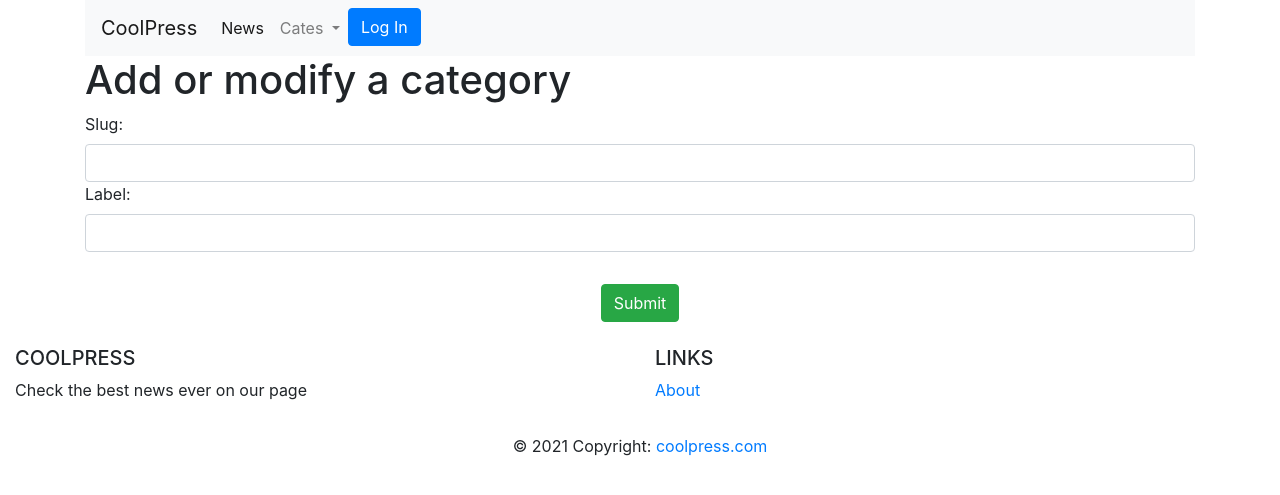
After one commit to tuxskar/coolpress, a Django app: page /category/add/ in a window 1280 px wide. The commit adds this page. Shown: the top 495 px of the page. Run offline with Django 3.2, Linux system fonts and the light colour scheme; data that the repository does not hold is empty.

Commit message:
Added features to work with Categories using class based views

```diff
--- a/coolpress/press/forms.py
+++ b/coolpress/press/forms.py
@@ -1,6 +1,6 @@
 from django.forms import ModelForm, TextInput, Select, Textarea
 
-from press.models import Post
+from press.models import Post, Category
 
 
 class PostForm(ModelForm):
@@ -14,3 +14,13 @@ class PostForm(ModelForm):
             'category': Select(attrs={'class': 'form-control'}),
             'status': Select(attrs={'class': 'form-control'}),
         }
+
+
+class CategoryForm(ModelForm):
+    class Meta:
+        model = Category
+        fields = ['slug', 'label']
+        widgets = {
+            'slug': TextInput(attrs={'class': 'form-control'}),
+            'label': TextInput(attrs={'class': 'form-control'}),
+        }
--- a/coolpress/press/models.py
+++ b/coolpress/press/models.py
@@ -2,6 +2,7 @@ from enum import Enum
 
 from django.contrib.auth.models import User
 from django.db import models
+from django.urls import reverse
 
 
 class CoolUser(models.Model):
@@ -20,7 +21,10 @@ class Category(models.Model):
         verbose_name_plural = "categories"
 
     label = models.CharField(max_length=200)
-    slug = models.SlugField(max_length=200)
+    slug = models.SlugField(max_length=200, unique=True)
+
+    def get_absolute_url(self):
+        return reverse('category-detail', kwargs={'pk': self.pk})
 
     def __str__(self):
         return f'{self.slug}'
--- a/coolpress/press/templates/base.html
+++ b/coolpress/press/templates/base.html
@@ -15,10 +15,15 @@
 
 </head>
 <body>
+
+
 <div class="container">
     {% include 'navbar.html' %}
     {% block content %}
     {% endblock %}
 </div>
+{% include 'footer.html' %}
+
 </body>
+
 </html>
--- /dev/null
+++ b/coolpress/press/templates/footer.html
@@ -0,0 +1,51 @@
+<footer class="page-footer font-small blue pt-4" style="padding-left: 0px;">
+
+      <!-- Footer Links -->
+      <div class="container-fluid text-center text-md-left">
+
+        <!-- Grid row -->
+        <div class="row">
+
+          <!-- Grid column -->
+          <div class="col-md-6 mt-md-0 mt-3">
+
+            <!-- Content -->
+            <h5 class="text-uppercase">CoolPress</h5>
+            <p>Check the best news ever on our page</p>
+
+          </div>
+          <!-- Grid column -->
+
+          <hr class="clearfix w-100 d-md-none pb-3">
+
+          <!-- Grid column -->
+          <div class="col-md-3 mb-md-0 mb-3">
+
+            <!-- Links -->
+            <h5 class="text-uppercase">Links</h5>
+
+            <ul class="list-unstyled">
+              <li>
+                <a href="{% url 'about' %}">About</a>
+              </li>
+
+            </ul>
+
+          </div>
+          <!-- Grid column -->
+
+
+
+        </div>
+        <!-- Grid row -->
+
+      </div>
+      <!-- Footer Links -->
+
+      <!-- Copyright -->
+      <div class="footer-copyright text-center py-3">© {% now "Y" %} Copyright:
+        <a href="https://mdbootstrap.com/"> coolpress.com</a>
+      </div>
+      <!-- Copyright -->
+
+    </footer>
--- a/coolpress/press/templates/navbar.html
+++ b/coolpress/press/templates/navbar.html
@@ -3,6 +3,9 @@
   <button class="navbar-toggler" type="button" data-toggle="collapse" data-target="#navbarNavDropdown" aria-controls="navbarNavDropdown" aria-expanded="false" aria-label="Toggle navigation">
     <span class="navbar-toggler-icon"></span>
   </button>
+    {% if subtitle %}
+{{subtitle}}
+{% endif %}
   <div class="collapse navbar-collapse" id="navbarNavDropdown">
     <ul class="navbar-nav justify-content-end">
       <li class="nav-item active">
@@ -19,7 +22,7 @@
 
 
             <div class="dropdown-divider"></div>
-            <a class="dropdown-item" href="#">Category List</a>
+            <a class="dropdown-item" href="{% url 'category-list' %}">Category List</a>
 
         </div>
       </li>
--- /dev/null
+++ b/coolpress/press/templates/press/category_form.html
@@ -0,0 +1,15 @@
+{% extends 'base.html' %}
+
+{% block content %}
+<h1>Add or modify a category</h1>
+<form method="post">
+    {% csrf_token %}
+    <div class="form-group">
+        {{form}}
+    </div>
+    <div class="text-center">
+        <input class="btn btn-success mt-3" type="submit" value="Submit">
+    </div>
+</form>
+
+{% endblock %}
--- a/coolpress/press/urls.py
+++ b/coolpress/press/urls.py
@@ -8,4 +8,9 @@ urlpatterns = [
     path('posts/', views.post_list, name='posts-list'),
     path('post/add/', views.post_update, name='post-add'),
     path('post/update/<int:post_id>', views.post_update, name='post-update'),
+    path('about/', views.AboutView.as_view(), name='about'),
+    path('category/<int:pk>/', views.CategoryDetail.as_view(), name='category-detail'),
+    path('categories/', views.CategoryList.as_view(), name='category-list'),
+    path('category/add/', views.CategoryAdd.as_view(), name='category-add'),
+    path('category/update/<int:pk>', views.CategoryUpdate.as_view(), name='category-update'),
 ]
--- a/coolpress/press/views.py
+++ b/coolpress/press/views.py
@@ -4,9 +4,11 @@ from django.shortcuts import render, get_object_or_404
 
 # Create your views here.
 from django.urls import reverse
-from press.models import Post, PostStatus
+from django.views.generic import TemplateView, DetailView, ListView, CreateView, UpdateView
 
-from press.forms import PostForm
+from press.models import Post, PostStatus, Category
+
+from press.forms import PostForm, CategoryForm
 
 
 def index(request):
@@ -61,3 +63,25 @@ def post_update(request, post_id=None):
         form = PostForm(instance=post)
 
     return render(request, 'posts_update.html', {'form': form})
+
+
+class AboutView(TemplateView):
+    template_name = "about.html"
+
+
+class CategoryDetail(DetailView):
+    model = Category
+
+
+class CategoryList(ListView):
+    model = Category
+
+
+class CategoryAdd(CreateView):
+    model = Category
+    form_class = CategoryForm
+
+
+class CategoryUpdate(UpdateView):
+    model = Category
+    form_class = CategoryForm
```
Also changed, not shown: coolpress/press/templates/about.html (added, +16 -0 lines), coolpress/press/templates/post_card.html (added, +23 -0 lines), coolpress/press/templates/posts_list.html (+1 -23 lines), coolpress/press/templates/press/category_detail.html (added, +16 -0 lines), coolpress/press/templates/press/category_list.html (added, +39 -0 lines).
